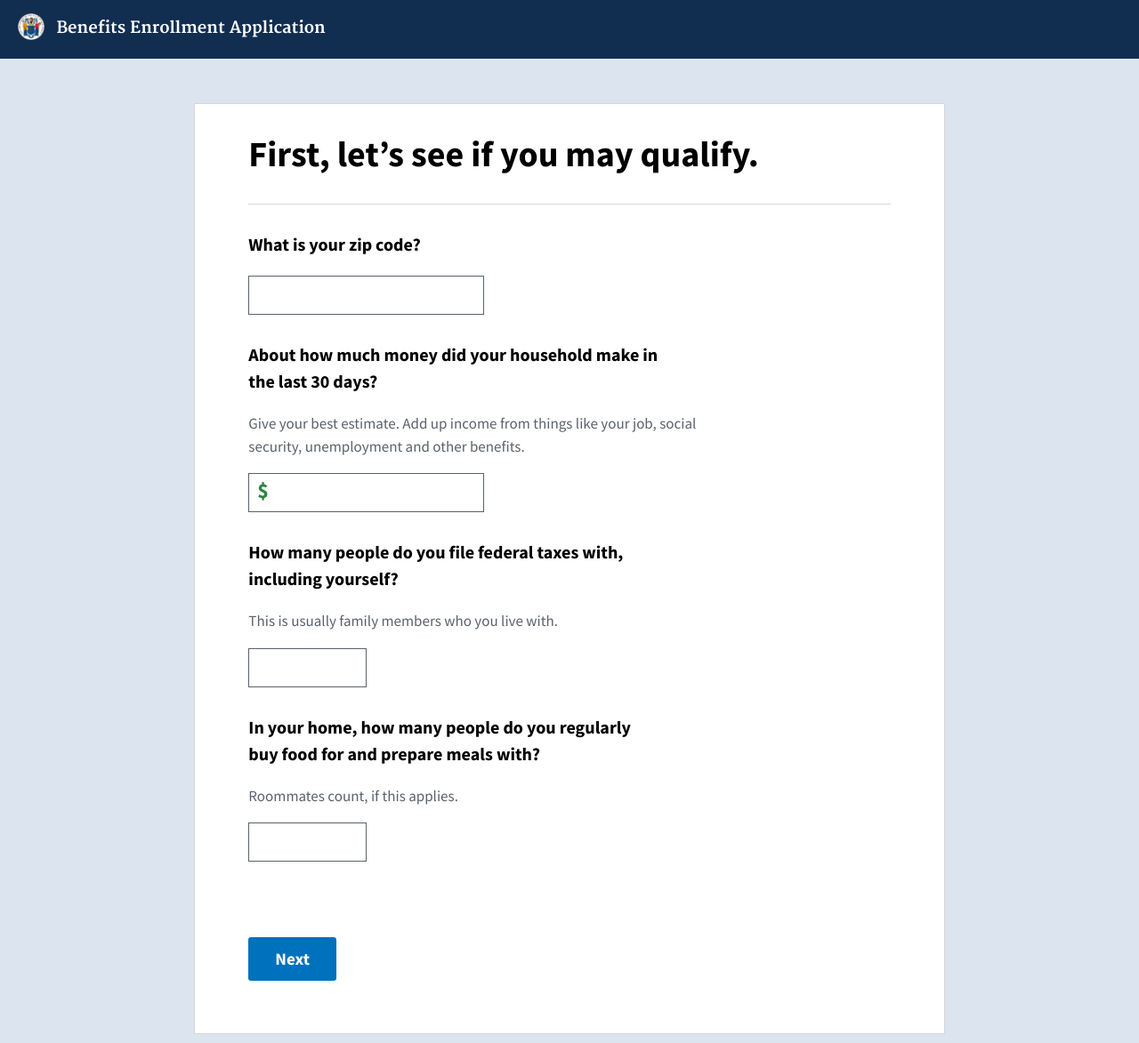
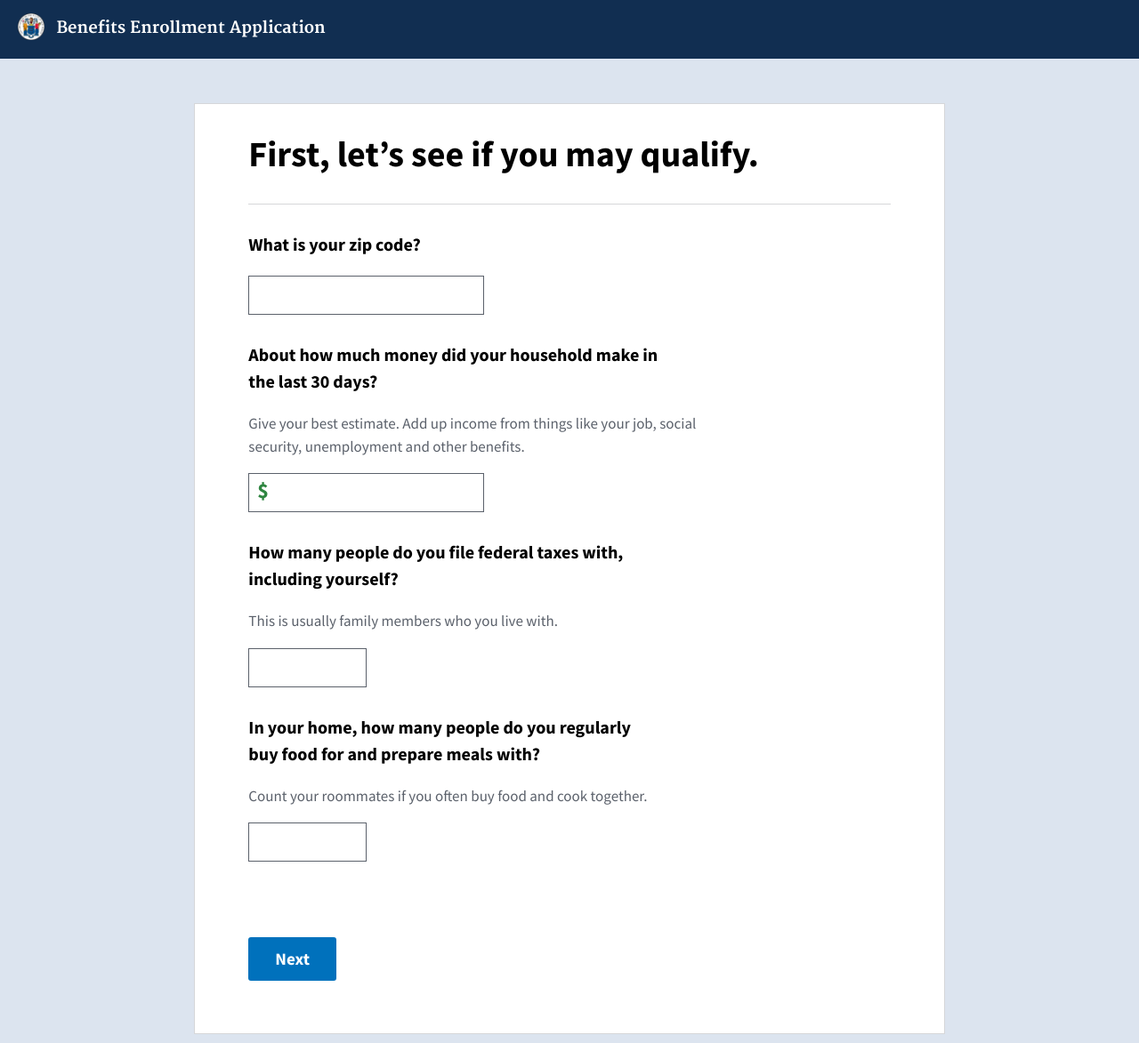
Before and after one commit to usds/benefits-enrollment-prototype, a Jekyll site: the page built from 00-screener/quick-screener.html, in a window 1280 px wide. Shown: the whole page at 89% size. Built offline with Jekyll 4.4.1, drawn with Linux system fonts in a browser that asks for light colours.

Commit message:
text fix

```diff
--- a/00-screener/quick-screener.html
+++ b/00-screener/quick-screener.html
@@ -30,8 +30,7 @@ button_text: Next
 
 <div class="prompt">
 	<p class="prompt__primary-text"><label for="householdShareMeals">In your home, how many people do you regularly buy food for and prepare meals with?</label></p>
-	<p class="prompt__secondary-text">Roommates count, if this applies.
-</p>
+	<p class="prompt__secondary-text">Count your roommates if you often buy food and cook together.</p>
 </div>
 <div class="response">
 	<input type="tel" class="input--short" id="householdShareMeals" required />
```
